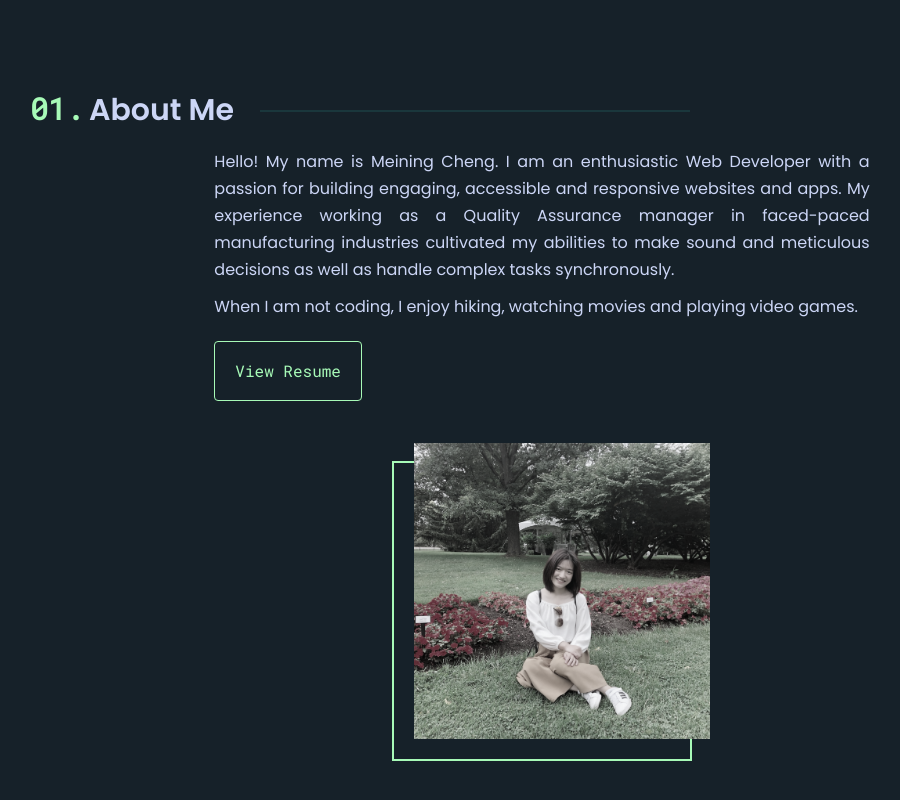
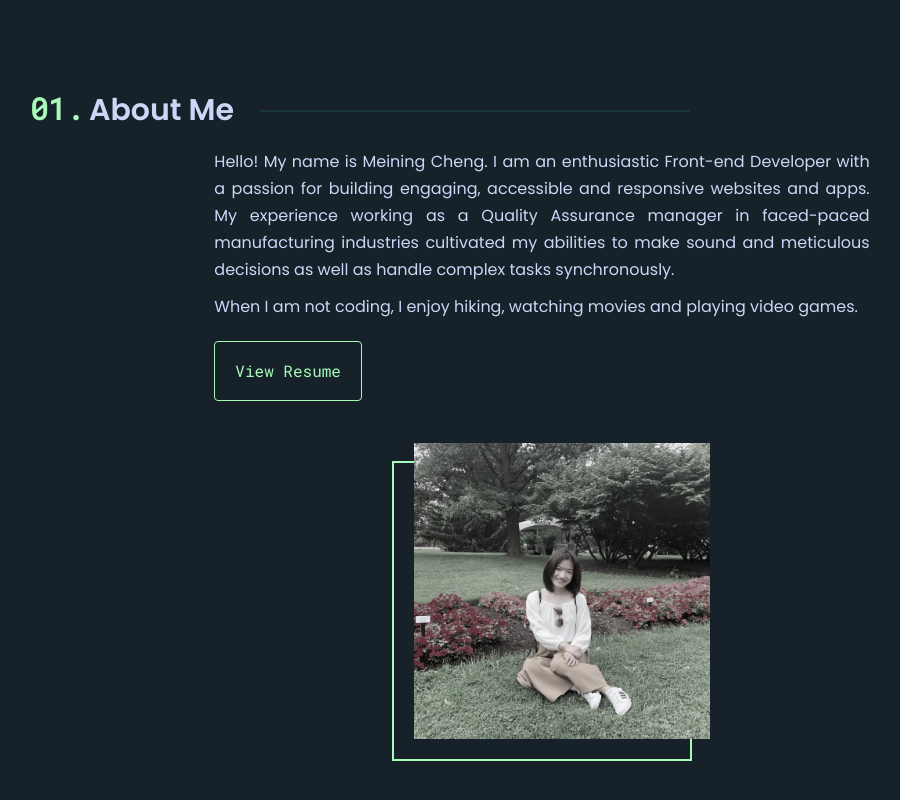
Before and after one commit to Meining2020/meining-Cheng-portfolio, a plain HTML site: page index.html in a window 1280 px wide. Shown: the part 818-1618 px from the top of the page, without its empty margins (98-998 px from the left). Drawn offline with nearby package versions, Linux system fonts and the light colour scheme.

Commit message:
change position title

```diff
--- a/index.html
+++ b/index.html
@@ -78,7 +78,7 @@
                 <h2 class="numbered-heading">About Me</h2>
                 <div class="about-content">
                     <div class="about-text" data-aos="fade-right">
-                        <p>Hello! My name is Meining Cheng. I am an enthusiastic Web Developer with a passion for
+                        <p>Hello! My name is Meining Cheng. I am an enthusiastic Front-end Developer with a passion for
                             building engaging,
                             accessible and responsive websites and apps.
                             My experience working as a Quality Assurance
```
